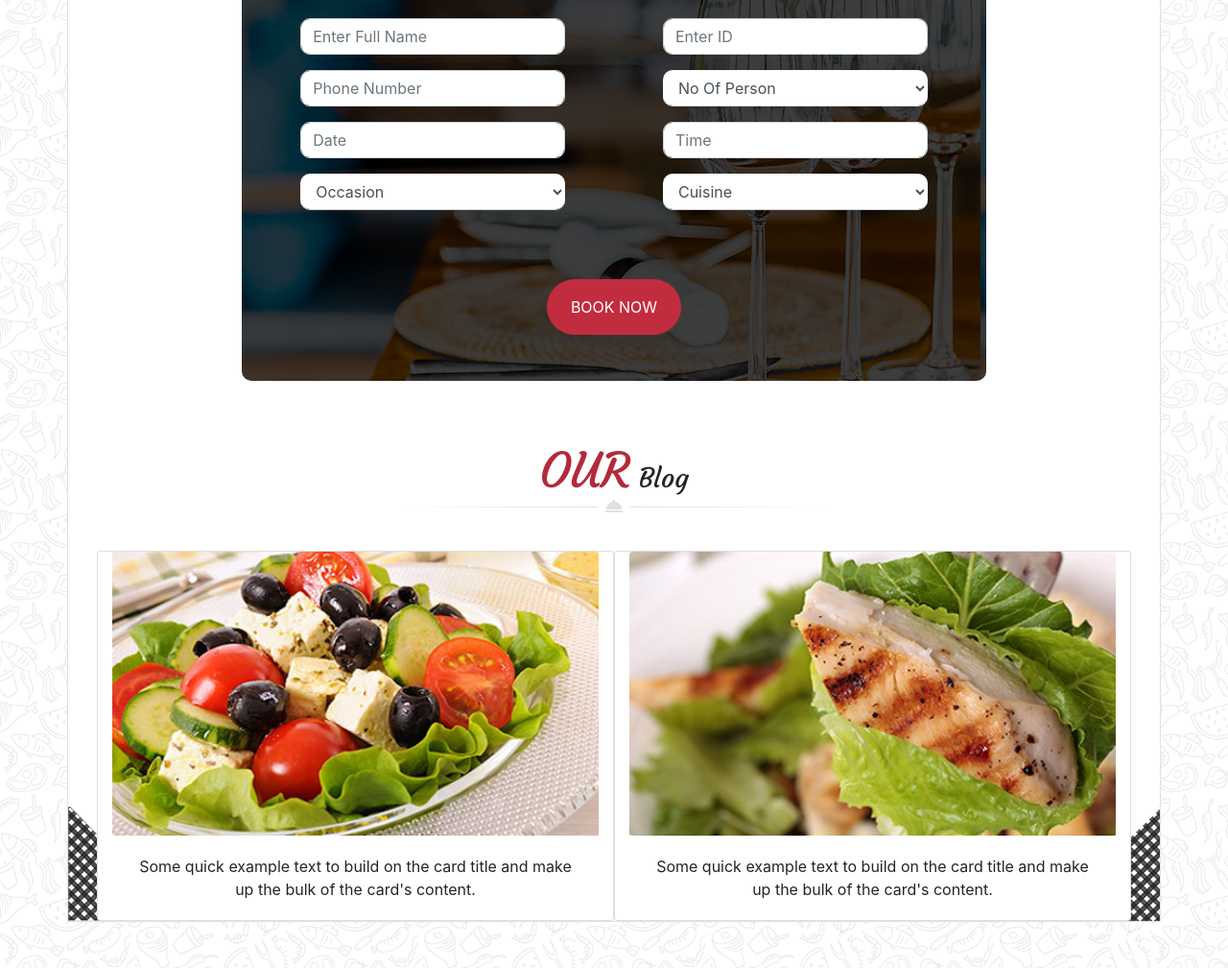
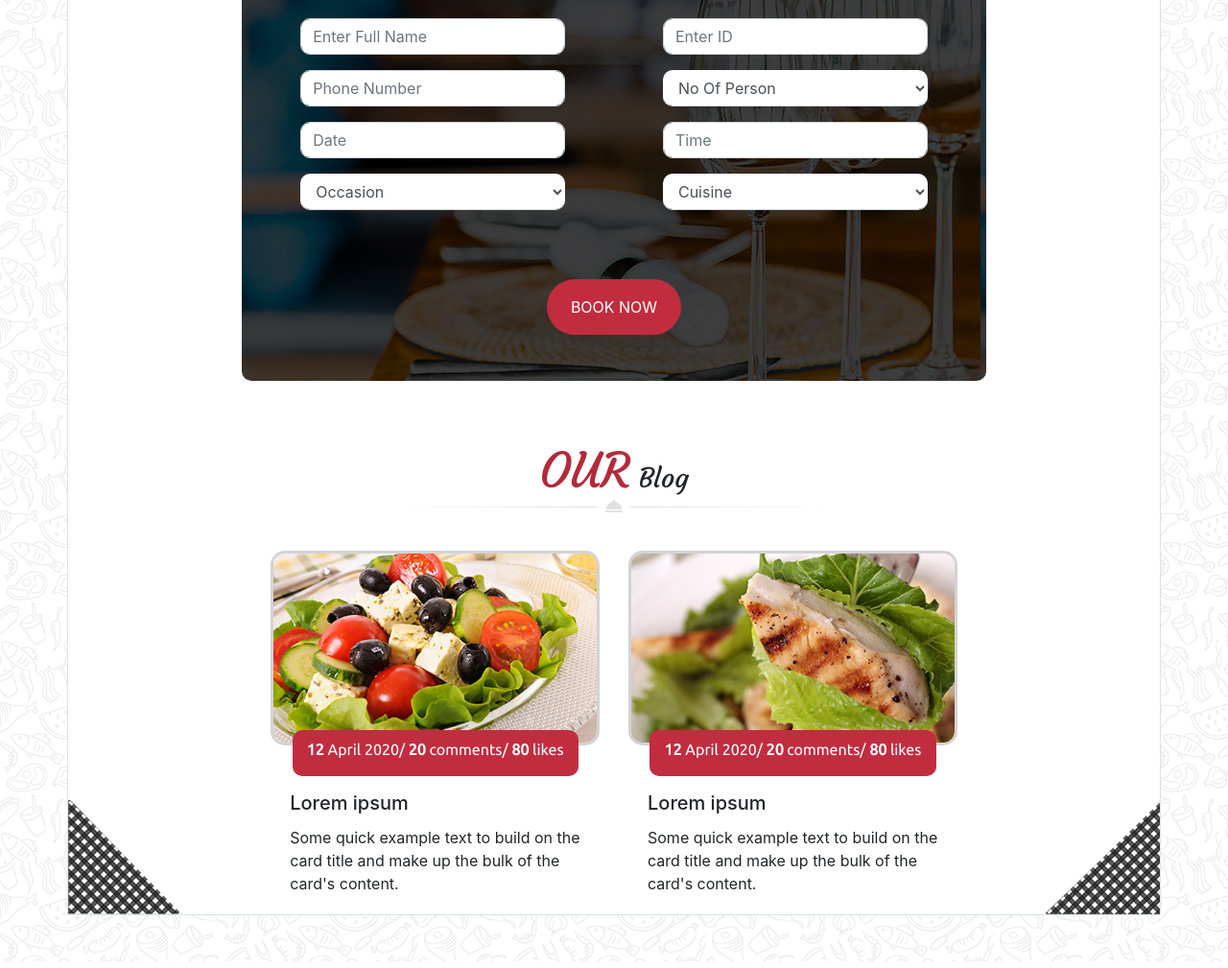
Before and after one commit to lilseb/coding_16_site_chef, a website: page index.html in a window 1280 px wide. Shown: the part 3502-4511 px from the top of the page at 96% size. Drawn offline with nearby package versions, Linux system fonts and the light colour scheme; files whose address does not match are found by name.

Commit message:
cartes blog

```diff
--- a/index.html
+++ b/index.html
@@ -869,23 +869,55 @@
             <img class="pb-4" src="./public/img/decoration_line.png" alt="">
         </div>
 
-        <div class="container d-flex ">
+        <!-- <div class="container d-flex mb-5 cartes ">
 
-            <div class="card col-6 d-flex " style="width: 18rem;">
-                <img src="./public/img/blog_img1.jpg" class="card-img-top" alt="...">
+            <div class="card col-6  border-0 mr-3  " style="width: 18rem;">
+                <img src="./public/img/blog_img1.jpg" class="card-img-top-fluid" alt="...">
                 <div class="card-body">
                     <p class="card-text">Some quick example text to build on the card title and make up the bulk of the
                         card's content.</p>
                 </div>
             </div>
 
-            <div class="card col-6 d-flex" style="width: 18rem;">
-                <img src="./public/img/blog_img2.jpg" class="card-img-top" alt="...">
+            <div class="card col-6 border-0 " style="width: 18rem;">
+                <img src="./public/img/blog_img2.jpg" class="card-img-top-fluid" alt="...">
                 <div class="card-body">
                     <p class="card-text">Some quick example text to build on the card title and make up the bulk of the
                         card's content.</p>
                 </div>
             </div>
+        </div> -->
+
+        <div class="container d-flex cartes">
+
+            <div class="card col-6 mx-auto border-0 position-relative" style="width: 18rem;">
+                <img src="./public/img/blog_img1.jpg" class="card-img-top" alt="...">
+
+                <div class="p-cartes  text-white pt-2 position-absolute">
+                    <p class="date"><span class="num">12</span> April 2020/ <span class="num">20</span> comments/ <span class="num">80</span> likes</p>
+                </div>
+
+                <div class="card-body pt-5 ">
+                  <h5 class="card-title text-left">Lorem ipsum</h5>
+                  <p class="card-text text-left">Some quick example text to build on the card title and make up the bulk of the card's content.</p>
+                </div>
+            </div>
+
+            <div class="card col-6 mx-auto border-0 position-relative" style="width: 18rem;">
+                <img src="./public/img/blog_img2.jpg" class="card-img-top" alt="...">
+
+                <div class="p-cartes  text-white pt-2 position-absolute">
+                    <p class="date"><span class="num">12</span> April 2020/ <span class="num">20</span> comments/ <span class="num">80</span> likes</p>
+                </div>
+
+                <div class="card-body pt-5">
+                  <h5 class="card-title text-left">Lorem ipsum</h5>
+                  <p class="card-text text-left">Some quick example text to build on the card title and make up the bulk of the card's content.</p>
+                </div>
+            </div>
+
+
+
         </div>
     </section>
 
--- a/src/scss/modules/_section.scss
+++ b/src/scss/modules/_section.scss
@@ -93,4 +93,29 @@
                 }
             }
         }
+
+        .cartes{
+            width: 70%;
+            .card{
+                img{
+                    border-radius: 15px;
+                    border: 3px solid;
+                    border-color: rgb(211, 211, 211);
+                }
+                .p-cartes{
+                    width:80%;
+                    background-color: #C12D3F;
+                    border-radius: 10px;
+                    margin-top: 50% ;
+                    margin-left: 6%;
+                    .date{
+                        font-family: "ubuntu";
+
+                        .num{
+                            font-weight: bold;
+                        }
+                    }
+                }
+            }
+        }
     }
```
Also changed, not shown: public/css/app.css.
